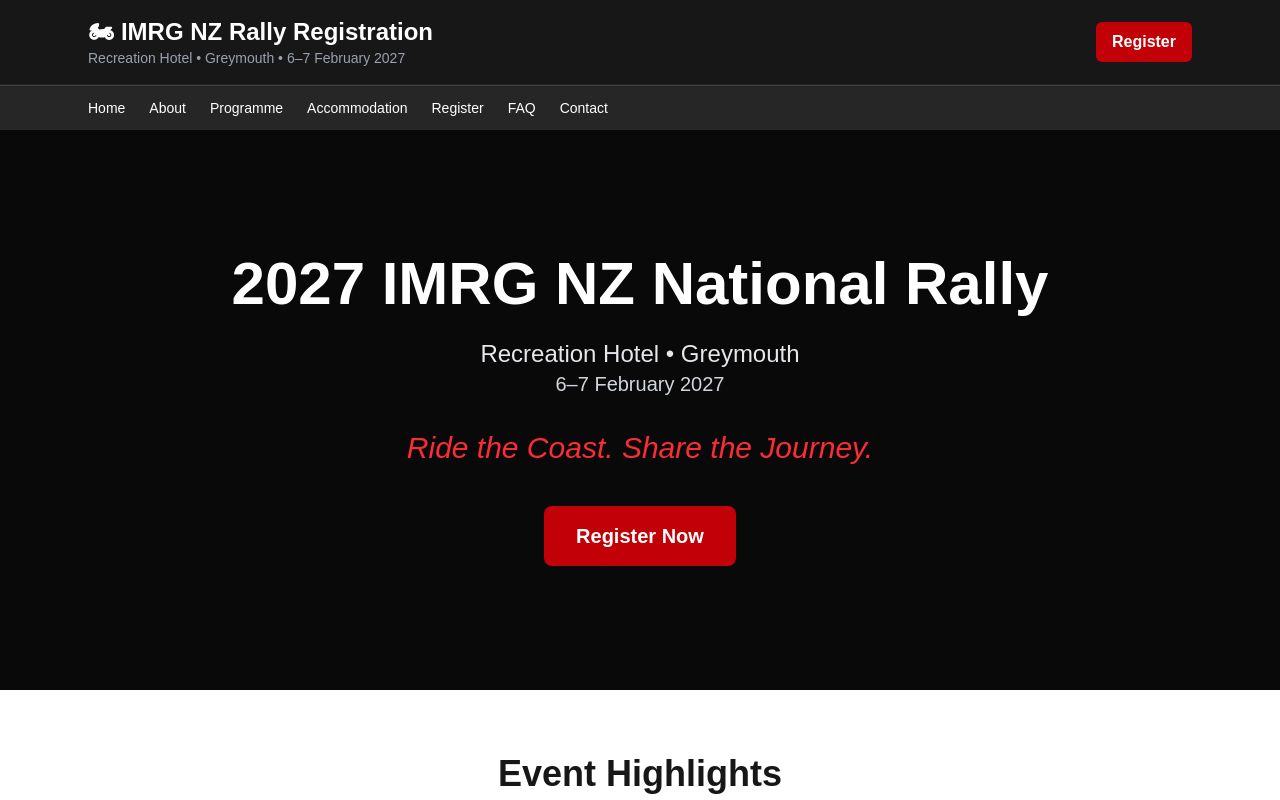
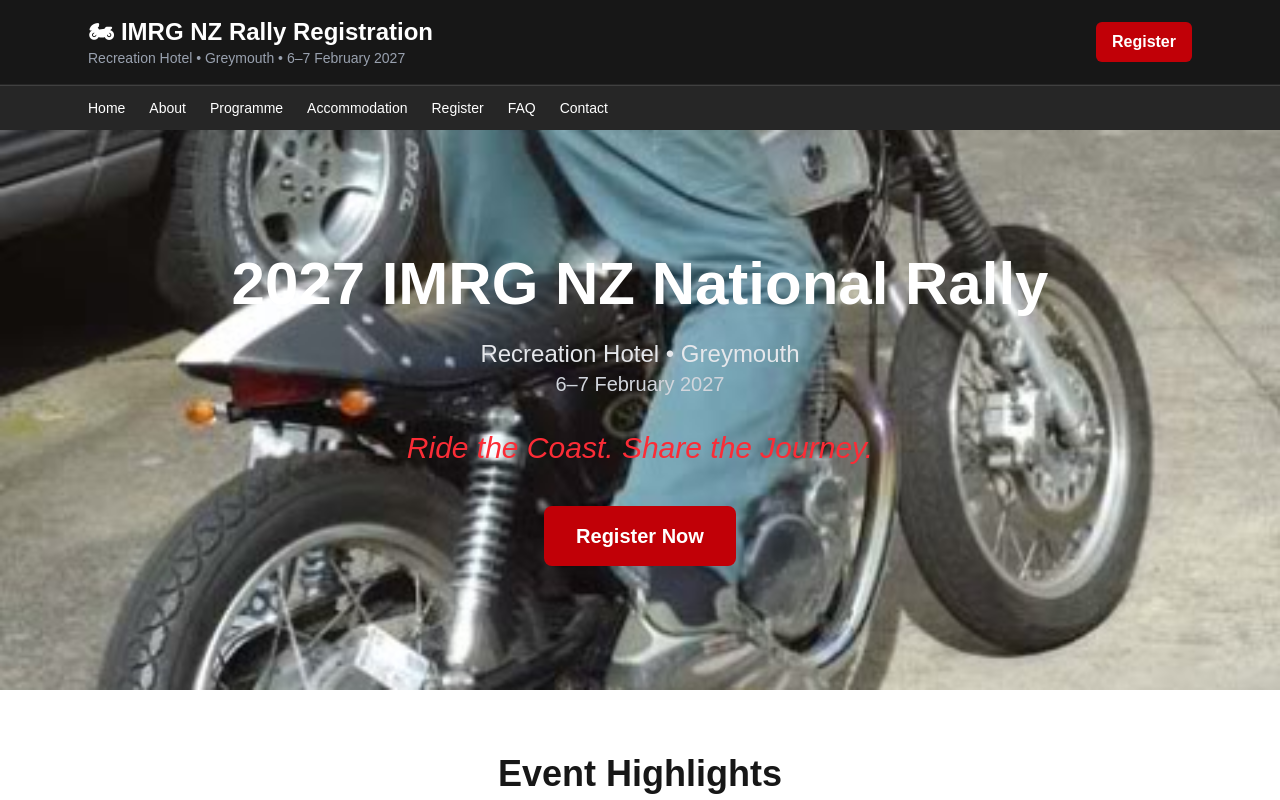
Before and after one commit to kinsleysmithjon-vintagemoto/Imrgnz-rally-registration, a Next.js app: page / in a window 1280 px wide. Shown: the top 800 px of the page. Built offline with nearby package versions, Linux system fonts and the light colour scheme.

Commit message:
feat: build homepage component structure

```diff
--- a/components/Hero.tsx
+++ b/components/Hero.tsx
@@ -1,7 +1,11 @@
-export default function Hero() {
+    export default function Hero() {
   return (
-    <section className="relative h-[70vh] flex items-center justify-center bg-neutral-900">
-      <div className="absolute inset-0 bg-black/60" />
+    <section
+  className="relative flex h-[70vh] items-center justify-center bg-cover bg-center"
+  style={{
+    backgroundImage: "url('/images/hero-banner.jpg')",
+  }}
+>
 
       <div className="relative z-10 text-center px-6">
         <h1 className="text-6xl font-bold text-white">
```
Also changed, not shown: public/images/hero-banner.jpg (added).
